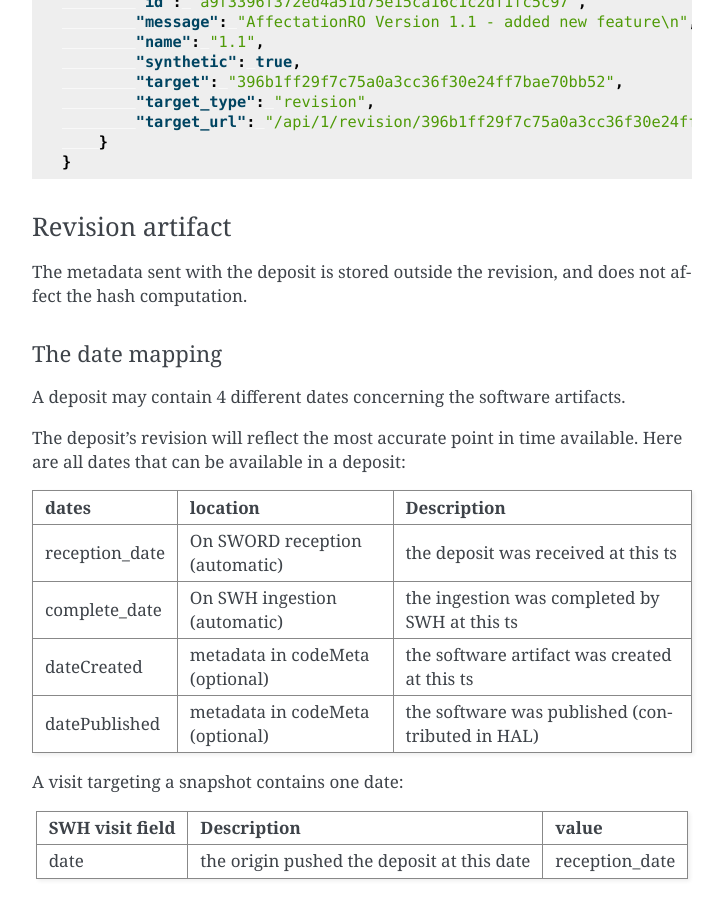
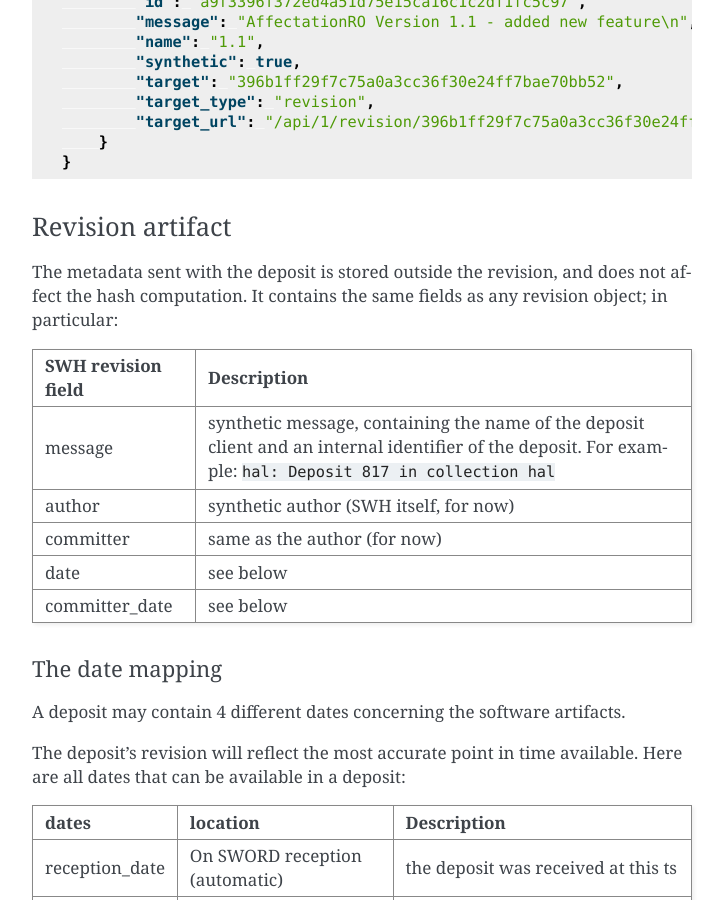
Before and after one commit to SoftwareHeritage/swh-deposit, a Sphinx documentation site: the page built from docs/specs/spec-loading.rst, in a window 1280 px wide and 900 px high, scrolled down 3295 px. Shown: the whole window, without its empty margins (388-1112 px from the left). Built offline with Sphinx 7.4.7, drawn with Linux system fonts in a browser that asks for light colours; pages that are not in the unit, such as notebooks, are missing from menus.

Commit message:
Document the value generated for revision fields in the loading specification.

```diff
--- a/docs/specs/spec-loading.rst
+++ b/docs/specs/spec-loading.rst
@@ -185,6 +185,24 @@ Revision artifact
 
 The metadata sent with the deposit is stored outside the revision,
 and does not affect the hash computation.
+It contains the same fields as any revision object; in particular:
+
++-------------------+-----------------------------------------+
+| SWH revision field| Description                             |
++===================+=========================================+
+| message           | synthetic message, containing the name  |
+|                   | of the deposit client and an internal   |
+|                   | identifier of the deposit. For example: |
+|                   | ``hal: Deposit 817 in collection hal``  |
++-------------------+-----------------------------------------+
+| author            | synthetic author (SWH itself, for now)  |
++-------------------+-----------------------------------------+
+| committer         | same as the author (for now)            |
++-------------------+-----------------------------------------+
+| date              | see below                               |
++-------------------+-----------------------------------------+
+| committer_date    | see below                               |
++-------------------+-----------------------------------------+
 
 The date mapping
 ^^^^^^^^^^^^^^^^
```
